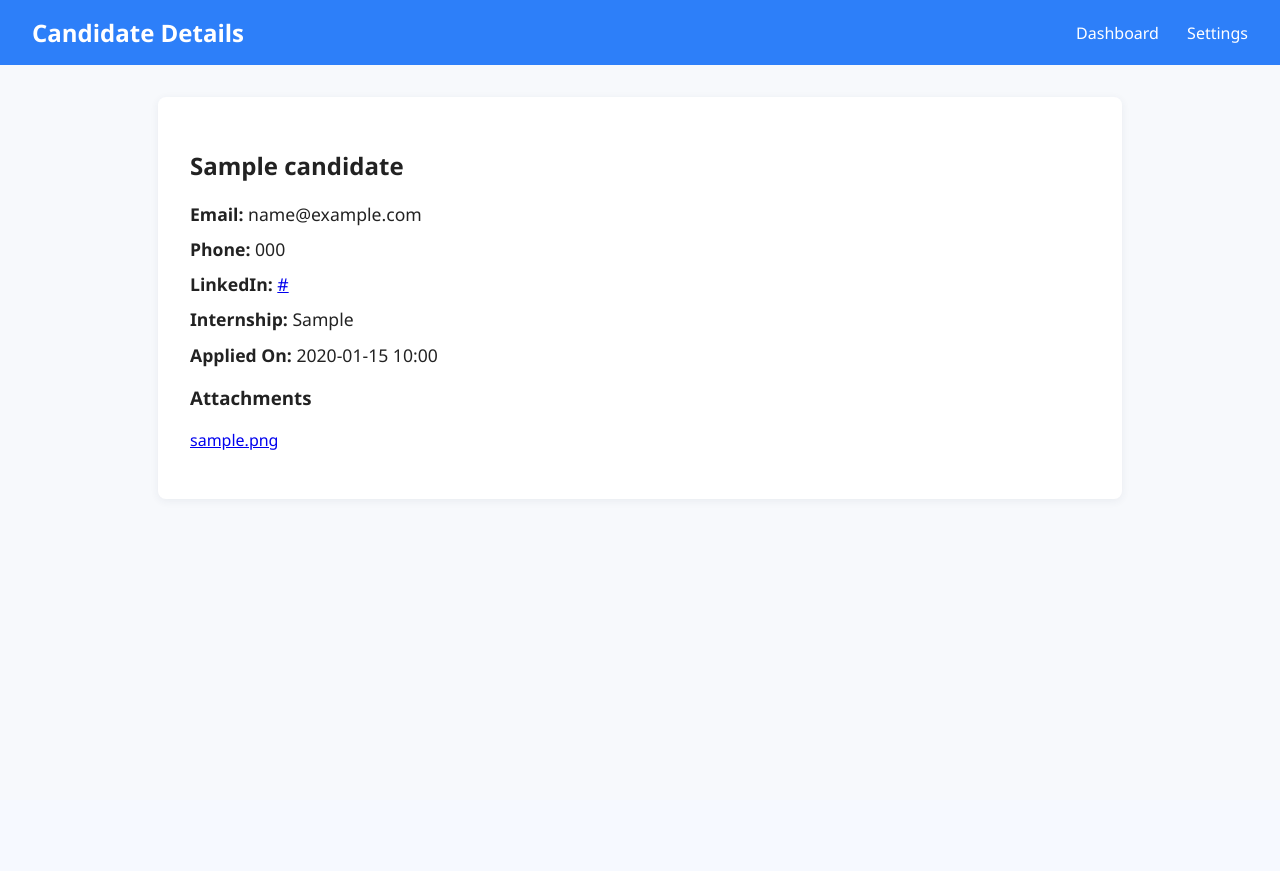
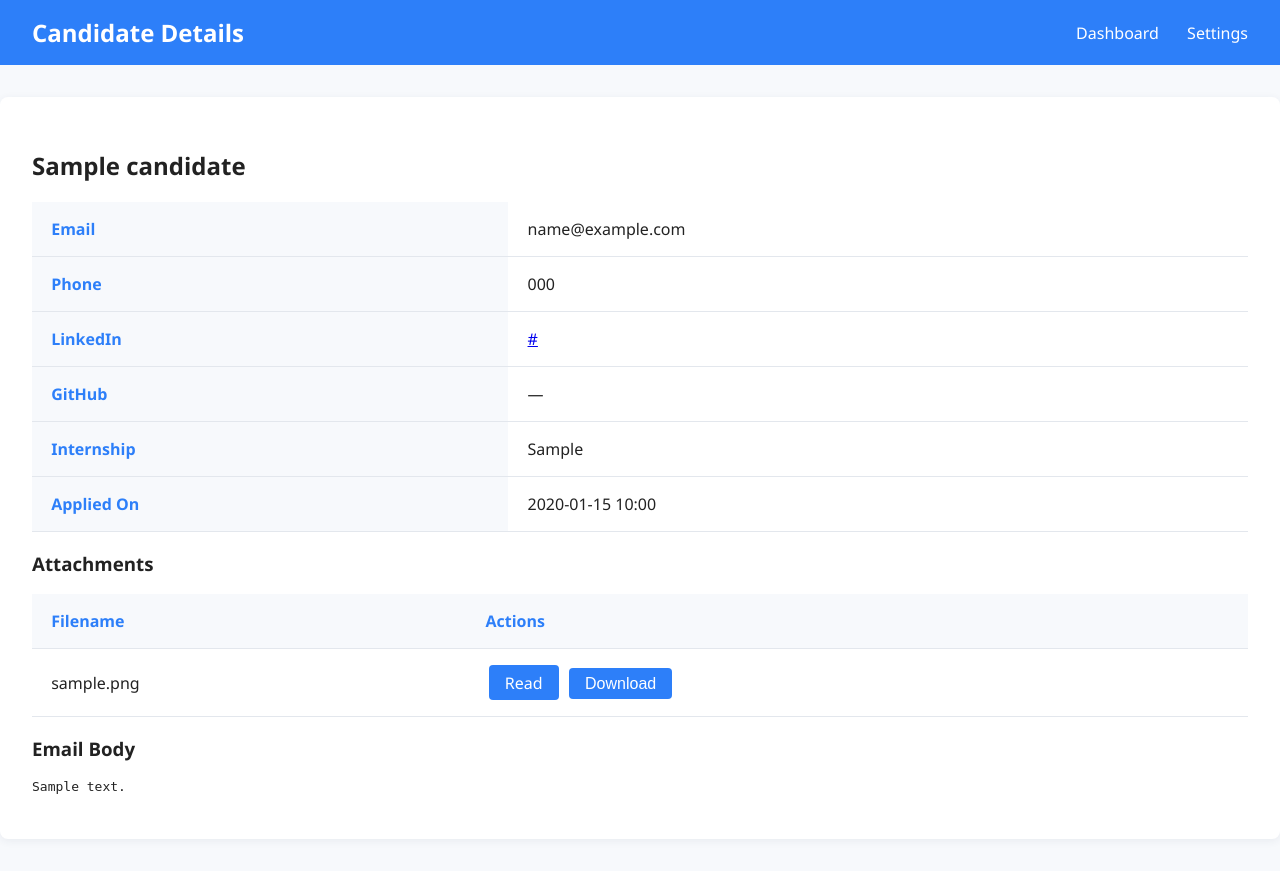
Before and after one commit to Amen-ellah-kerimi/Internship-Applications-Automation, a Flask app: page /candidate/1 in a window 1280 px wide. Before the commit the page ends 450 px from the top, so only its background shows below. Run offline with Flask 3, Linux system fonts and the light colour scheme; tables that the repository leaves empty hold one stand-in row (values such as "Sample post"); parts of the project's set-up code (start-up, migrations or seed data) failed here and were passed over.

Commit message:
refactor: update webapp models, routes, templates, and static assets for improved structure and UI

```diff
--- a/src/webapp/app.py
+++ b/src/webapp/app.py
@@ -8,7 +8,10 @@ import os
 # ------------------------
 
 app = Flask(__name__)
-app.config['SQLALCHEMY_DATABASE_URI'] = 'sqlite:///database.db'
+# Use absolute path for database file
+db_path = os.path.join(os.path.dirname(__file__), '../../instance/database.db')
+db_uri = f"sqlite:///{os.path.abspath(db_path)}"
+app.config['SQLALCHEMY_DATABASE_URI'] = db_uri
 app.config['SQLALCHEMY_TRACK_MODIFICATIONS'] = False
 app.secret_key = os.environ.get("FLASK_SECRET_KEY", "supersecretkey")
 db.init_app(app)
@@ -23,4 +26,5 @@ register_routes(app)
 if __name__ == "__main__":
     with app.app_context():
         db.create_all()  # create tables if they don't exist
+        print("Database tables created.")
     app.run(debug=True)
--- a/src/webapp/routes.py
+++ b/src/webapp/routes.py
@@ -1,6 +1,39 @@
 from flask import Flask
 
 def register_routes(app: Flask):
+    # -------------------------
+    # Serve files from attachements folder
+    # -------------------------
+    @app.route('/attachements/<filename>')
+    def download_attachment(filename):
+        from flask import send_from_directory
+        attachments_dir = '/home/amen/stage/career/attachements'
+        return send_from_directory(attachments_dir, filename, as_attachment=True)
+    # -------------------------
+    # View Attachment
+    # -------------------------
+    @app.route("/attachment/<int:attachment_id>")
+    def view_attachment(attachment_id):
+        from src.webapp.models import Attachment
+        from flask import send_file, abort
+        import os
+        att = Attachment.query.get_or_404(attachment_id)
+        abs_path = os.path.abspath(os.path.join('/home/amen/stage/career/attachements', att.filename))
+        if not os.path.exists(abs_path):
+            return abort(404)
+        return send_file(abs_path)
+    # -------------------------
+    # Mark Candidate as Reviewed
+    # -------------------------
+    @app.route("/candidate/<int:candidate_id>/toggle_reviewed", methods=["POST"])
+    def toggle_reviewed(candidate_id):
+        from src.webapp.models import Candidate
+        from src.webapp.app import db
+        candidate = Candidate.query.get_or_404(candidate_id)
+        candidate.read = not candidate.read
+        db.session.commit()
+        flash(f"Candidate '{candidate.name}' marked as {'reviewed' if candidate.read else 'not reviewed'}.", "success")
+        return redirect(url_for("dashboard"))
     import src.webapp.services as services
     from src.webapp.models import Candidate
     from flask import render_template, request, redirect, url_for, flash
@@ -12,9 +45,13 @@ def register_routes(app: Flask):
     def dashboard():
         if request.method == "POST":
             # Scrape button clicked
-            new_candidates = services.scrape_and_save_candidates()
-            flash(f"{new_candidates} new candidates added.", "success")
-            return redirect(url_for("dashboard"))
+                result = services.scrape_and_save_candidates()
+                if isinstance(result, dict) and result.get("error"):
+                    flash(result["error"], "danger")
+                else:
+                    count = result.get("new_count", 0) if isinstance(result, dict) else 0
+                    flash(f"{count} new candidates added.", "success")
+                return redirect(url_for("dashboard"))
 
         candidates = Candidate.query.order_by(Candidate.applied_on.desc()).all()
         return render_template("dashboard.html", candidates=candidates)
@@ -40,7 +77,9 @@ def register_routes(app: Flask):
                 request.form.get("imap_server"),
                 request.form.get("email_user"),
                 request.form.get("email_pass"),
-                request.form.get("folder")
+                request.form.get("folder"),
+                request.form.get("attachment_folder"),
+                request.form.get("internship_code_map")
             )
             flash("Settings updated successfully.", "success")
             return redirect(url_for("settings"))
--- a/src/webapp/services.py
+++ b/src/webapp/services.py
@@ -1,5 +1,6 @@
 from src.webapp.app import db
 from src.webapp.models import Candidate , Setting
+import src.webapp.scraper as scraper
 
 # ------------------------
 # Candidates
@@ -21,13 +22,15 @@ def scrape_and_save_candidates():
     Returns number of new candidates added
     """
     setting = get_settings()
-    new_candidates = scraper.fetch_and_save_emails(
+    if not getattr(setting, 'email_user', None) or not getattr(setting, 'email_pass', None):
+        return {"error": "Email and password are not configured."}
+    result = scraper.fetch_and_save_emails(
         imap_server=setting.imap_server,
         email_user=setting.email_user,
         email_pass=setting.email_pass,
         folder=setting.folder
     )
-    return new_candidates
+    return result
 
 # ------------------------
 # Settings
@@ -48,11 +51,15 @@ def get_settings():
         db.session.commit()
     return setting
 
-def update_settings(imap_server, email_user, email_pass, folder):
+def update_settings(imap_server, email_user, email_pass, folder, attachment_folder=None, internship_code_map=None):
     """Update settings in the DB"""
     setting = get_settings()
     setting.imap_server = imap_server
     setting.email_user = email_user
     setting.email_pass = email_pass
     setting.folder = folder
+    if attachment_folder is not None:
+        setting.attachment_folder = attachment_folder
+    if internship_code_map is not None:
+        setting.internship_code_map = internship_code_map
     db.session.commit()
--- a/src/webapp/static/scripts.js
+++ b/src/webapp/static/scripts.js
@@ -1,3 +1,29 @@
+// Modal download confirmation for attachments
+document.addEventListener("DOMContentLoaded", function() {
+    const modal = document.getElementById("download-modal");
+    const closeModal = document.getElementById("close-modal");
+    const filenameSpan = document.getElementById("modal-filename");
+    const downloadLink = document.getElementById("modal-download-link");
+    document.querySelectorAll('.download-btn').forEach(function(btn) {
+        btn.addEventListener('click', function(e) {
+            e.preventDefault();
+            const filename = btn.getAttribute('data-filename');
+            const folder = btn.getAttribute('data-folder') || 'attachments';
+            filenameSpan.textContent = filename;
+            downloadLink.href = `/${folder}/${filename}`;
+            downloadLink.setAttribute('download', filename);
+            modal.style.display = 'block';
+        });
+    });
+    closeModal.onclick = function() {
+        modal.style.display = 'none';
+    };
+    window.onclick = function(event) {
+        if (event.target == modal) {
+            modal.style.display = 'none';
+        }
+    };
+});
 // Flash message fade-out
 document.addEventListener("DOMContentLoaded", function() {
     const flashes = document.querySelectorAll('.flash');
--- a/src/webapp/static/styles.css
+++ b/src/webapp/static/styles.css
@@ -1,3 +1,69 @@
+.modal {
+    display: none;
+    position: fixed;
+    z-index: 1000;
+    left: 0;
+    top: 0;
+    width: 100%;
+    height: 100%;
+    overflow: auto;
+    background-color: rgba(0,0,0,0.4);
+}
+.modal-content {
+    background-color: #fff;
+    margin: 10% auto;
+    padding: 2em;
+    border: 1px solid #888;
+    width: 350px;
+    border-radius: 8px;
+    text-align: center;
+}
+.close {
+    color: #aaa;
+    float: right;
+    font-size: 28px;
+    font-weight: bold;
+    cursor: pointer;
+    position: absolute;
+    right: 20px;
+    top: 10px;
+}
+.close:hover,
+.close:focus {
+    color: #333;
+    text-decoration: none;
+    cursor: pointer;
+}
+.btn {
+    display: inline-block;
+    padding: 0.4em 1em;
+    margin: 0 0.2em;
+    font-size: 1em;
+    border-radius: 4px;
+    border: none;
+    background: var(--primary, #007bff);
+    color: #fff;
+    text-decoration: none;
+    cursor: pointer;
+    transition: background 0.2s;
+}
+.btn:hover, .btn:focus {
+    background: var(--primary-dark, #0056b3);
+    color: #fff;
+    text-decoration: none;
+}
+.table-responsive {
+    max-width: 100%;
+    margin-left: auto;
+    margin-right: auto;
+    overflow-x: auto;
+}
+
+#candidates-table {
+    width: 100%;
+    min-width: 1200px;
+    border-collapse: collapse;
+}
 :root {
     --primary: #2d7ff9;
     --background: #f7f9fc;
@@ -44,7 +110,7 @@ nav a:hover {
 }
 
 main {
-    max-width: 900px;
+    max-width: 1400px;
     margin: 2rem auto;
     background: var(--card);
     border-radius: 8px;
@@ -85,10 +151,16 @@ main {
     font-size: 1rem;
     font-weight: 500;
     box-shadow: 0 1px 4px rgba(44, 62, 80, 0.05);
+.table-responsive {
+    overflow-x: auto;
+    max-width: 1400px;
+    margin-left: auto;
+    margin-right: auto;
+}
 }
 
 .flash.success { background: var(--success); color: #fff; }
-.flash.error { background: var(--error); color: #fff; }
+        min-width: 1200px;
 
 .table-responsive {
     overflow-x: auto;
@@ -102,7 +174,7 @@ table {
 }
 
 th, td {
-    padding: 0.8rem 0.5rem;
+    padding: 1rem 1.2rem;
     border-bottom: 1px solid var(--border);
     text-align: left;
 }
--- a/src/webapp/templates/candidate_detail.html
+++ b/src/webapp/templates/candidate_detail.html
@@ -27,35 +27,72 @@
 
         <section class="candidate-info">
             <h2>{{ candidate.name }}</h2>
-            <ul>
-                <li><strong>Email:</strong> {{ candidate.email }}</li>
-                <li><strong>Phone:</strong> {{ candidate.phone or '—' }}</li>
-                <li><strong>LinkedIn:</strong>
-                    {% if candidate.linkedin %}
-                        <a href="{{ candidate.linkedin }}" target="_blank">{{ candidate.linkedin }}</a>
-                    {% else %}
-                        —
-                    {% endif %}
-                </li>
-                <li><strong>Internship:</strong> {{ candidate.internship or '—' }}</li>
-                <li><strong>Applied On:</strong> {{ candidate.applied_on.strftime('%Y-%m-%d %H:%M') }}</li>
-            </ul>
+            <table class="candidate-table">
+                <tr><th>Email</th><td>{{ candidate.email }}</td></tr>
+                <tr><th>Phone</th><td>{{ candidate.phone or '—' }}</td></tr>
+                <tr><th>LinkedIn</th>
+                    <td>
+                        {% if candidate.linkedin %}
+                            {% set linkedin_url = candidate.linkedin %}
+                            {% if not linkedin_url.startswith('http') %}
+                                {% set linkedin_url = 'https://' + linkedin_url %}
+                            {% endif %}
+                            <a href="{{ linkedin_url }}" target="_blank">{{ candidate.linkedin }}</a>
+                        {% else %}
+                            —
+                        {% endif %}
+                    </td>
+                </tr>
+                <tr><th>GitHub</th>
+                    <td>
+                        {% if candidate.github %}
+                            {% set github_url = candidate.github %}
+                            {% if not github_url.startswith('http') %}
+                                {% set github_url = 'https://' + github_url %}
+                            {% endif %}
+                            <a href="{{ github_url }}" target="_blank">{{ candidate.github }}</a>
+                        {% else %}
+                            —
+                        {% endif %}
+                    </td>
+                </tr>
+                <tr><th>Internship</th><td>{{ candidate.internship or '—' }}</td></tr>
+                <tr><th>Applied On</th><td>{{ candidate.applied_on.strftime('%Y-%m-%d %H:%M') }}</td></tr>
+            </table>
         </section>
 
         <section class="attachments">
             <h3>Attachments</h3>
             {% if attachments %}
-                <ul>
+                <table class="attachments-table">
+                    <tr><th>Filename</th><th>Actions</th></tr>
                     {% for att in attachments %}
-                        <li>
-                            <a href="{{ url_for('static', filename=att.path) }}" download>{{ att.filename }}</a>
-                        </li>
+                        <tr>
+                            <td>{{ att.filename }}</td>
+                            <td>
+                                <a href="{{ url_for('view_attachment', attachment_id=att.id) }}" class="btn" target="_blank">Read</a>
+                                <button class="btn download-btn" data-filename="{{ att.filename }}" data-folder="attachements">Download</button>
+                            </td>
+                        </tr>
                     {% endfor %}
-                </ul>
+                </table>
+                <div id="download-modal" class="modal" style="display:none;">
+                  <div class="modal-content">
+                    <span class="close" id="close-modal">&times;</span>
+                    <h4>Download Attachment</h4>
+                    <p>Do you want to download <span id="modal-filename"></span>?</p>
+                    <a id="modal-download-link" href="#" download class="btn">Confirm Download</a>
+                  </div>
+                </div>
             {% else %}
                 <p>No attachments.</p>
             {% endif %}
         </section>
+
+        <section class="candidate-notes">
+            <h3>Email Body</h3>
+            <pre>{{ candidate.notes }}</pre>
+        </section>
     </main>
 </body>
 </html>
--- a/src/webapp/templates/settings.html
+++ b/src/webapp/templates/settings.html
@@ -46,6 +46,11 @@
                 Attachment Folder
                 <input type="text" name="attachment_folder" value="{{ setting.attachment_folder }}" required>
             </label>
+            <label>
+                Internship Code Map (JSON)
+                <textarea name="internship_code_map" rows="5" required>{{ setting.internship_code_map }}</textarea>
+                <small>Example: {"PY": "Python Developer", "WD": "Web Developer"}</small>
+            </label>
             <button type="submit" class="primary">Save Settings</button>
         </form>
     </main>
```
Also changed, not shown: setup.py (added, +16 -0 lines), src/webapp/models.py (+8 -2 lines), src/webapp/scraper.py (+91 -29 lines), src/webapp/templates/dashboard.html (+30 -2 lines), src/webapp/test_webapp.py (added, +35 -0 lines), src/webapp/instance/database.db (deleted).
